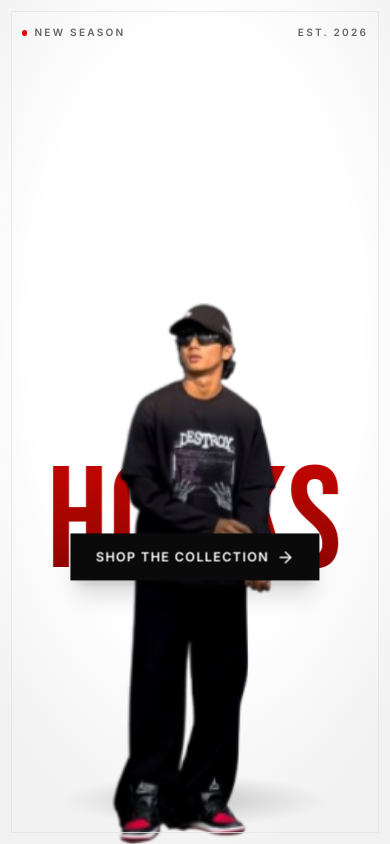
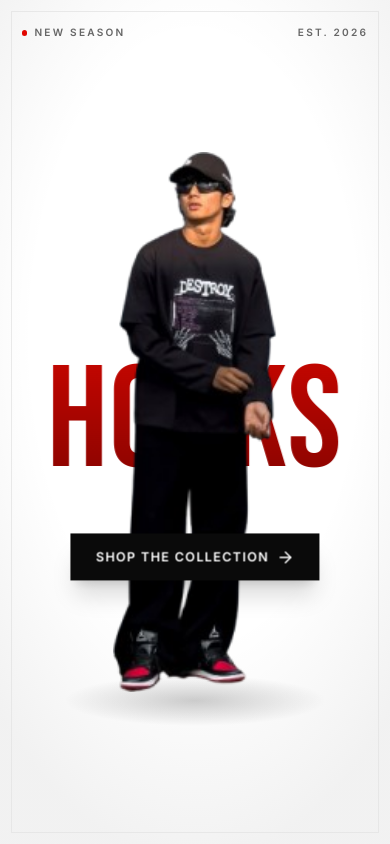
Before and after one commit to rayyanabrar76/hooks, a Next.js app: page / in a window 390 px wide. Built offline with nearby package versions, Linux system fonts and the light colour scheme; no server answers.

Commit message:
Center the hero model vertically on mobile
Move figure to justify-center on mobile and shift the wordmark + ground
shadow up to stay aligned; desktop keeps the bottom-anchored layout.

Co-Authored-By: Claude Opus 4.8 (1M context) <noreply@anthropic.com>

```diff
--- a/components/home/Hero.tsx
+++ b/components/home/Hero.tsx
@@ -15,7 +15,7 @@ import { StarLink } from "@/components/motion/StarLink";
  */
 export function Hero() {
   return (
-    <section className="relative isolate flex min-h-svh flex-col items-center justify-end overflow-hidden bg-ink">
+    <section className="relative isolate flex min-h-svh flex-col items-center justify-center overflow-hidden bg-ink sm:justify-end">
       {/* Depth: a barely-there vignette focuses the eye on the figure. */}
       <div
         aria-hidden
@@ -29,7 +29,7 @@ export function Hero() {
       {/* Ground shadow — anchors the cut-out so it isn't floating. */}
       <div
         aria-hidden
-        className="pointer-events-none absolute bottom-5 left-1/2 z-0 h-14 w-72 -translate-x-1/2"
+        className="pointer-events-none absolute bottom-[14%] left-1/2 z-0 h-14 w-72 -translate-x-1/2 sm:bottom-5"
         style={{
           background:
             "radial-gradient(closest-side, rgba(10,10,10,0.20), transparent)",
@@ -78,7 +78,7 @@ export function Hero() {
       {/* Giant gradient wordmark the figure emerges from */}
       <h1
         aria-hidden
-        className="pointer-events-none absolute bottom-[30%] left-1/2 z-0 -translate-x-1/2 animate-[hero-focus_1s_cubic-bezier(0.16,1,0.3,1)_0.1s_both] select-none whitespace-nowrap bg-linear-to-b from-[#c40600] to-[#870400] bg-clip-text font-display text-[37vw] leading-[0.78] tracking-tight text-transparent md:text-[27vw]"
+        className="pointer-events-none absolute bottom-[42%] left-1/2 z-0 -translate-x-1/2 animate-[hero-focus_1s_cubic-bezier(0.16,1,0.3,1)_0.1s_both] select-none whitespace-nowrap bg-linear-to-b from-[#c40600] to-[#870400] bg-clip-text font-display text-[37vw] leading-[0.78] tracking-tight text-transparent sm:bottom-[30%] md:text-[27vw]"
       >
         HOOKS
       </h1>
```
